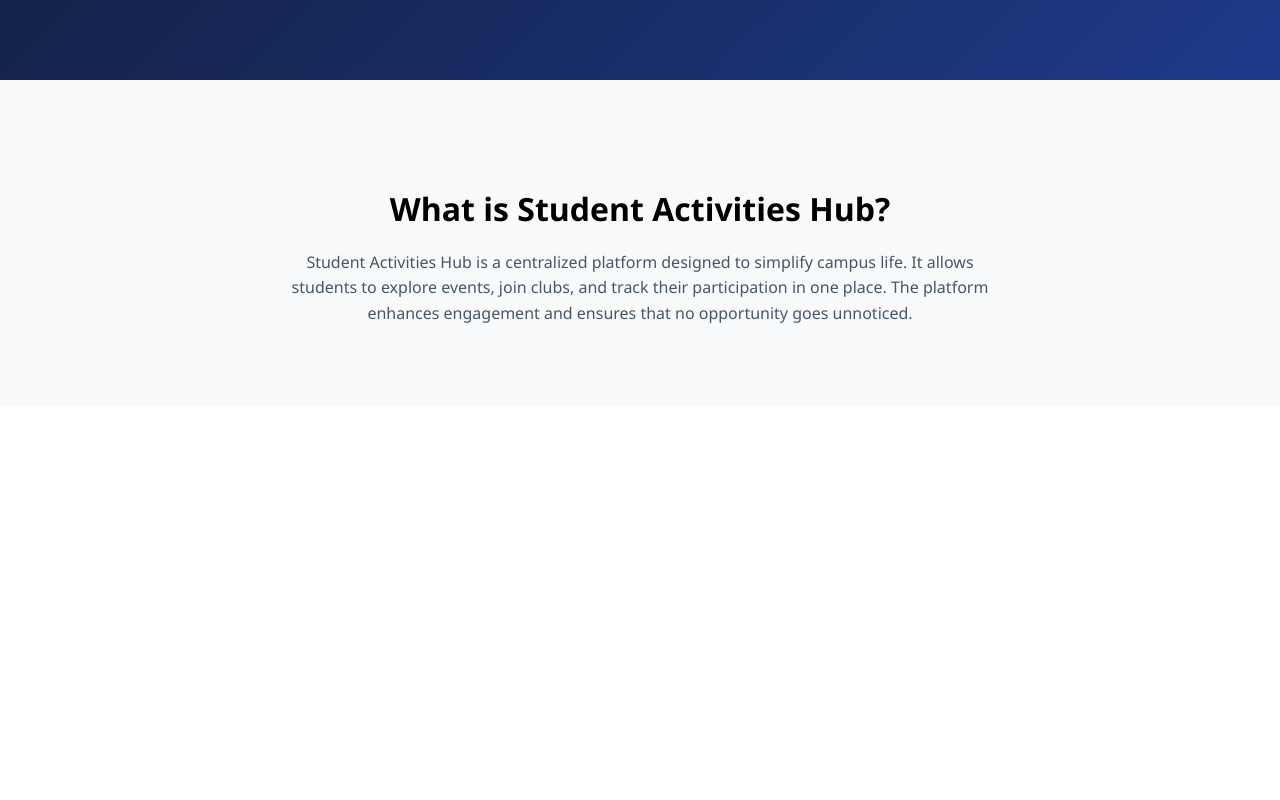
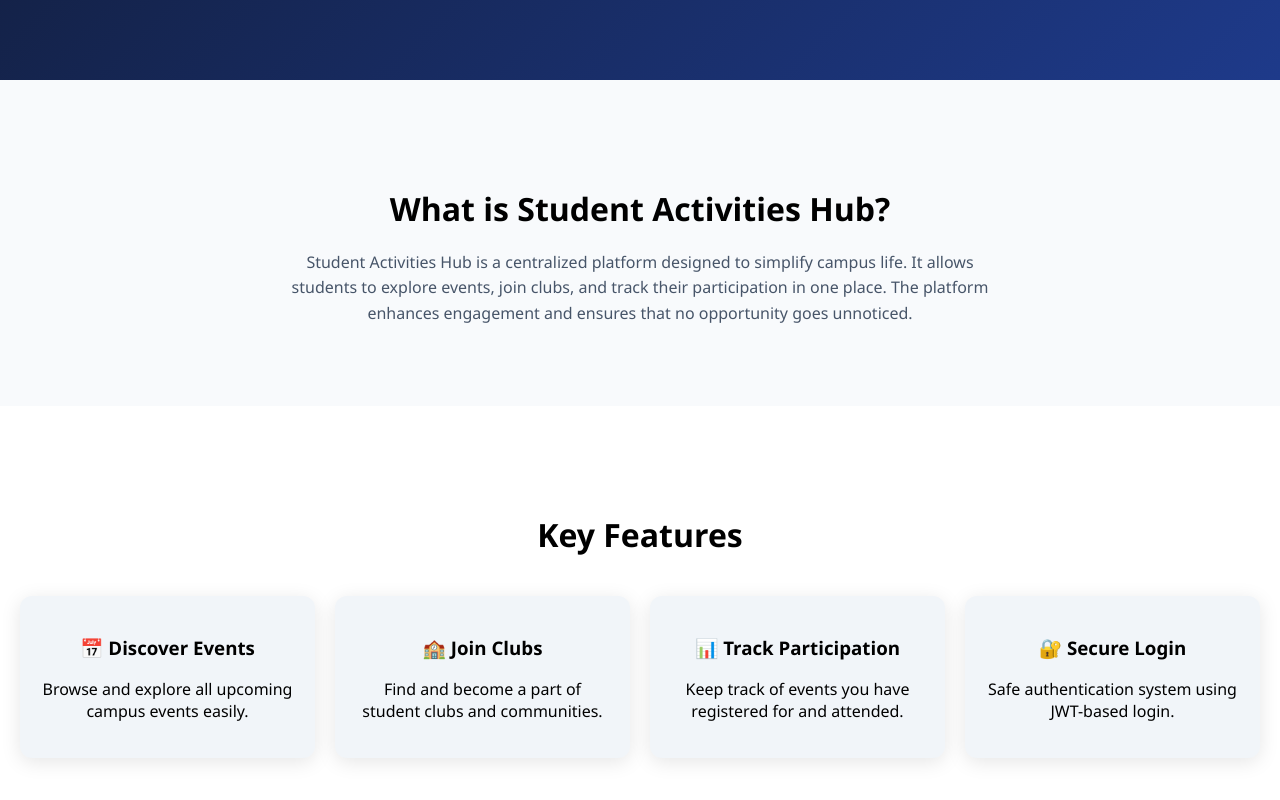
Before and after one commit to bhavyabhardwaj001/student-activity-hub, a React app in the folder frontend/: page / in a window 1280 px wide. Shown: the part 699-1499 px from the top of the page. Before the commit the page ends 1105 px from the top, so only its background shows below. Built offline with nearby package versions, Linux system fonts and the light colour scheme; the HTML template or start-up script is replaced by a standard one.

Commit message:
add features section with animated cards on home page

```diff
--- a/frontend/src/pages/Home.jsx
+++ b/frontend/src/pages/Home.jsx
@@ -28,6 +28,43 @@ function Home() {
           track their participation in one place. The platform enhances
           engagement and ensures that no opportunity goes unnoticed.
         </p>
+      </div>
+      <div style={styles.featuresSection}>
+        <h2 style={styles.sectionTitle}>Key Features</h2>
+
+        <div style={styles.featuresGrid}>
+          <div style={styles.featureCard} data-aos="fade-up">
+            <h3>📅 Discover Events</h3>
+            <p>Browse and explore all upcoming campus events easily.</p>
+          </div>
+
+          <div
+            style={styles.featureCard}
+            data-aos="fade-up"
+            data-aos-delay="100"
+          >
+            <h3>🏫 Join Clubs</h3>
+            <p>Find and become a part of student clubs and communities.</p>
+          </div>
+
+          <div
+            style={styles.featureCard}
+            data-aos="fade-up"
+            data-aos-delay="200"
+          >
+            <h3>📊 Track Participation</h3>
+            <p>Keep track of events you have registered for and attended.</p>
+          </div>
+
+          <div
+            style={styles.featureCard}
+            data-aos="fade-up"
+            data-aos-delay="300"
+          >
+            <h3>🔐 Secure Login</h3>
+            <p>Safe authentication system using JWT-based login.</p>
+          </div>
+        </div>
       </div>
     </>
   );
@@ -111,6 +148,27 @@ const styles = {
     color: "#475569",
     lineHeight: "1.6",
   },
+  featuresSection: {
+  padding: "80px 20px",
+  textAlign: "center",
+  backgroundColor: "white",
+},
+
+featuresGrid: {
+  display: "grid",
+  gridTemplateColumns: "repeat(auto-fit, minmax(220px, 1fr))",
+  gap: "20px",
+  marginTop: "40px",
+},
+
+featureCard: {
+  padding: "20px",
+  borderRadius: "12px",
+  background: "#f1f5f9",
+  boxShadow: "0 4px 20px rgba(0,0,0,0.1)",
+  transition: "all 0.3s ease",
+  cursor: "pointer",
+},
 };
 
 export default Home;
```
